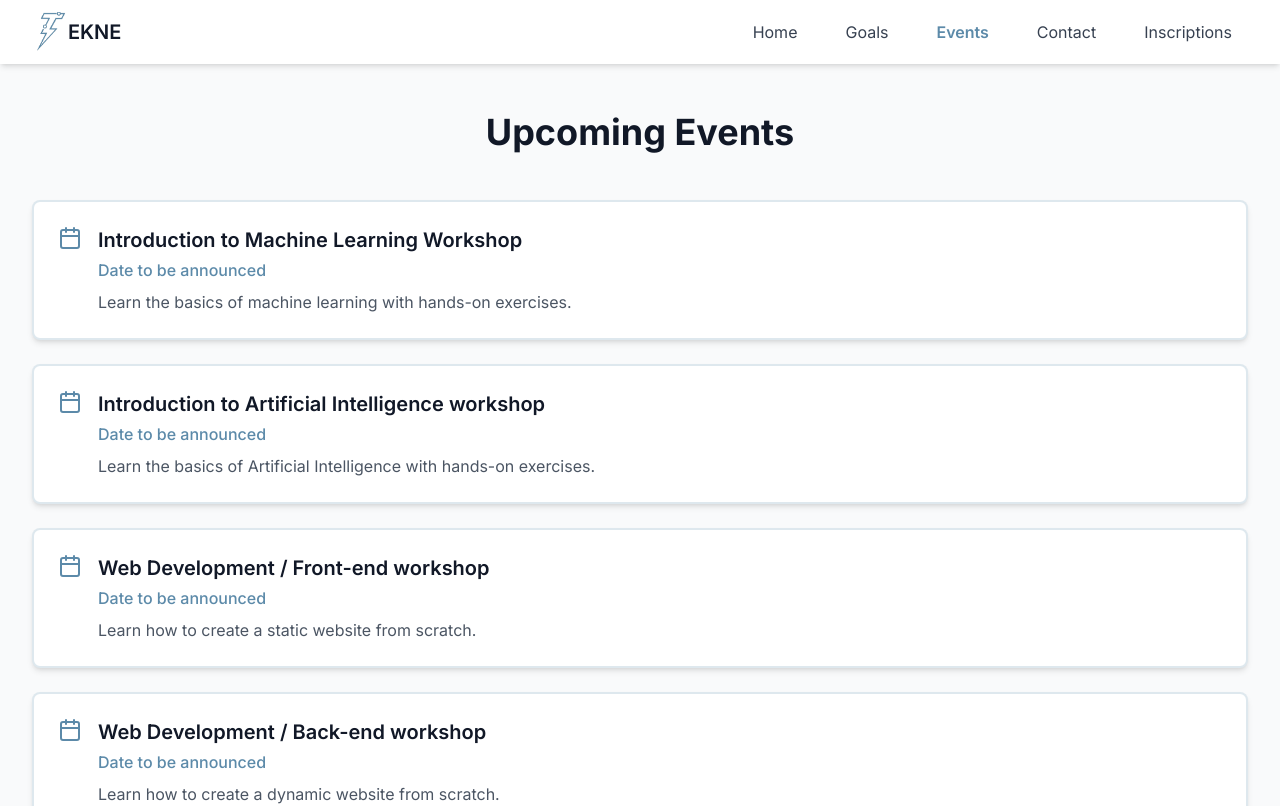
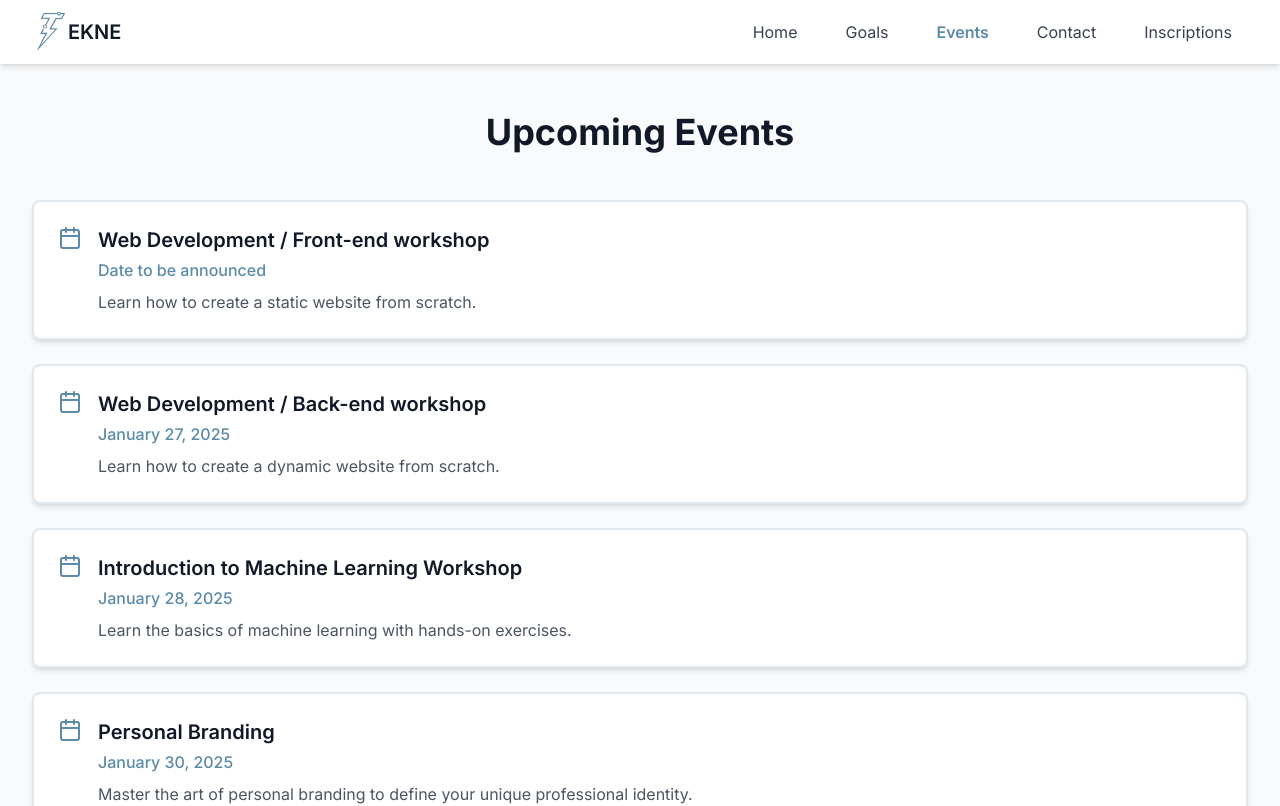
Before and after one commit to manelgh8/Tekne, a React (Vite) app in the folder project/: page /events in a window 1280 px wide. Shown: the top 806 px of the page. Built offline with nearby package versions, Linux system fonts and the light colour scheme.

Commit message:
Updated code via Codespaces

```diff
--- a/project/src/pages/Events.tsx
+++ b/project/src/pages/Events.tsx
@@ -4,25 +4,32 @@ import { Calendar } from 'lucide-react';
 
 const events = [
   {
+    title: 'Web Development / Front-end workshop ',
+    date: ' ',
+    description: 'Learn how to create a static website from scratch.',
+  },
+
+  {
+    title: 'Web Development / Back-end workshop ',
+    date: '2025-01-27',
+    description: 'Learn how to create a dynamic website from scratch.',
+  },
+  {
     title: 'Introduction to Machine Learning Workshop',
-    date: ' ',
+    date: '2025-01-28',
     description: 'Learn the basics of machine learning with hands-on exercises.',
+  },
+  {
+    title: 'Personal Branding',
+    date: '2025-01-30',
+    description: 'Master the art of personal branding to define your unique professional identity.',
   },
   {
     title: 'Introduction to Artificial Intelligence workshop ',
     date: ' ',
     description: 'Learn the basics of Artificial Intelligence with hands-on exercises.',
   },
-  {
-    title: 'Web Development / Front-end workshop ',
-    date: ' ',
-    description: 'Learn how to create a static website from scratch.',
-  },
-  {
-    title: 'Web Development / Back-end workshop ',
-    date: ' ',
-    description: 'Learn how to create a dynamic website from scratch.',
-  },
+
   {
     title: 'Augmented Reality workshop ',
     date: ' ',
```
